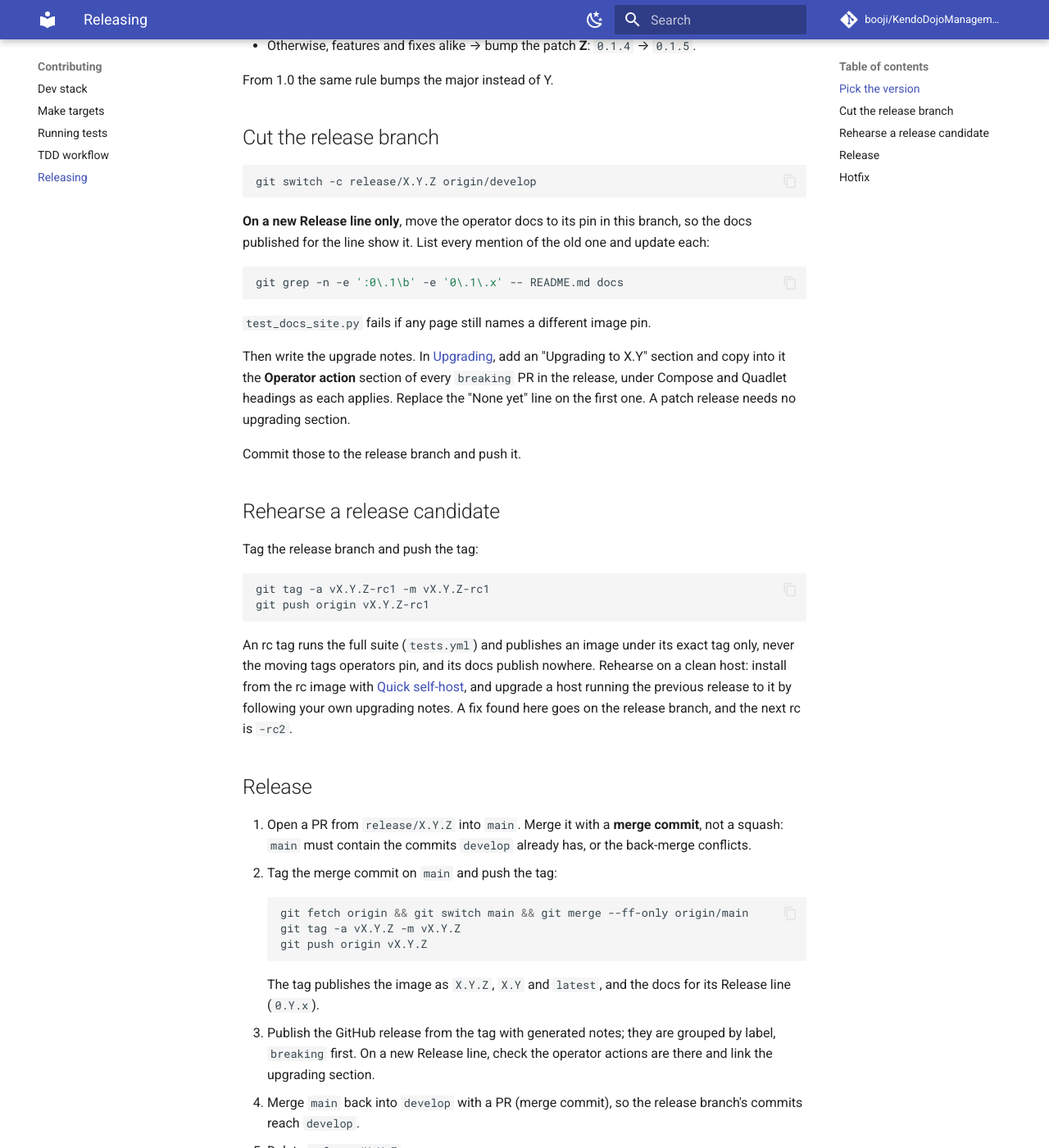
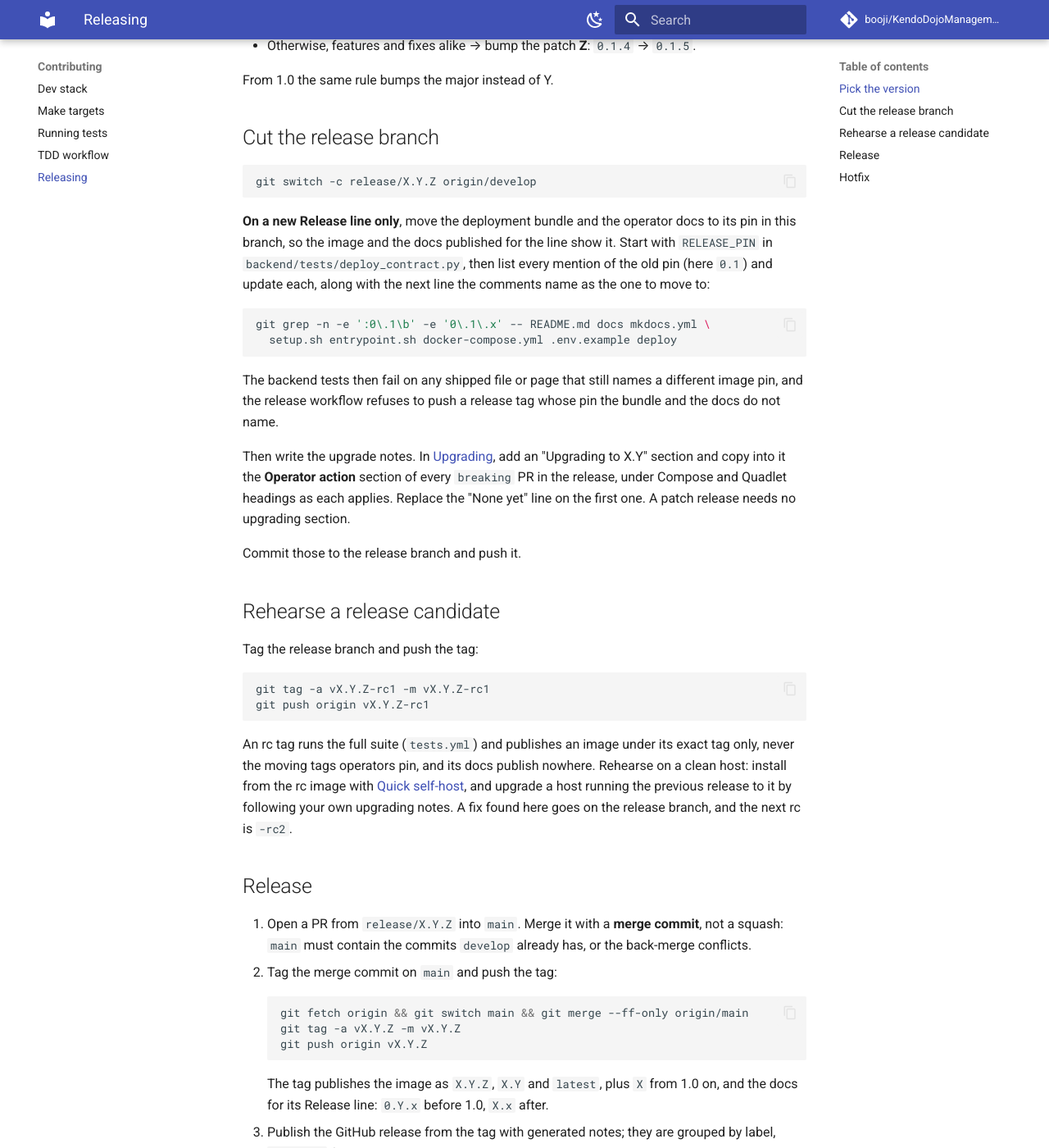
Before and after one commit to booji/KendoDojoManagement, an MkDocs documentation site: the page built from docs/contributing/releasing.md, in a window 1280 px wide and 1400 px high, scrolled down 926 px. Shown: the whole window at 82% size. Built offline with MkDocs 1.6.1 and Material for MkDocs 9.7.7, drawn with Linux system fonts in a browser that asks for light colours; comment, search, counter and statistics services are not loaded; the version menu is left out.

Commit message:
ci(release): refuse a release whose shipped files name another pin
release.yml gains a pin-check step (non-prerelease tags, before the
push) that fails, naming every stale line, if the bundle files, README
or docs name an image pin other than the one computed for the tag. The
tests run that step and take the pin from one place,
tests/deploy_contract.py, so a Release-line bump is one test edit and a
missed file can no longer pass CI or ship.

Also from review: CLAUDE.md CI facts and a trimmed branches section that
defers to CONTRIBUTING.md; glossary Release image / Breaking change
wording; "Release line" capitalised in config comments; docs.yml
concurrency comment; releasing.md tag list for 0.x and 1.x and a grep
widened to the bundle; an accurate test_secret_files docstring;
RELEASE_WORKFLOW defined before use.

Refs #548

````diff
--- a/docker-compose.yml
+++ b/docker-compose.yml
@@ -31,7 +31,7 @@ x-hardening: &hardening
 services:
   app:
     <<: *hardening
-    # Published release image, pinned by its release line (ADR-0004, ADR-0009):
+    # Published Release image, pinned by its Release line (ADR-0004, ADR-0009):
     # `:0.1` means fixes and features but no Breaking change. Override
     # KENDO_IMAGE in .env to move the pin deliberately, or to run an image you
     # built yourself (`make build` produces localhost/kendodojo:latest).
--- a/docs/contributing/releasing.md
+++ b/docs/contributing/releasing.md
@@ -39,15 +39,20 @@ From 1.0 the same rule bumps the major instead of Y.
 git switch -c release/X.Y.Z origin/develop
 ```
 
-**On a new Release line only**, move the operator docs to its pin in this
-branch, so the docs published for the line show it. List every mention of the
-old one and update each:
+**On a new Release line only**, move the deployment bundle and the operator
+docs to its pin in this branch, so the image and the docs published for the
+line show it. Start with `RELEASE_PIN` in `backend/tests/deploy_contract.py`,
+then list every mention of the old pin (here `0.1`) and update each, along with
+the next line the comments name as the one to move to:
 
 ```bash
-git grep -n -e ':0\.1\b' -e '0\.1\.x' -- README.md docs
+git grep -n -e ':0\.1\b' -e '0\.1\.x' -- README.md docs mkdocs.yml \
+  setup.sh entrypoint.sh docker-compose.yml .env.example deploy
 ```
 
-`test_docs_site.py` fails if any page still names a different image pin.
+The backend tests then fail on any shipped file or page that still names a
+different image pin, and the release workflow refuses to push a release tag
+whose pin the bundle and the docs do not name.
 
 Then write the upgrade notes. In [Upgrading](../install/upgrading.md), add an
 "Upgrading to X.Y" section and copy into it the **Operator action** section of
@@ -86,8 +91,9 @@ here goes on the release branch, and the next rc is `-rc2`.
     git push origin vX.Y.Z
     ```
 
-    The tag publishes the image as `X.Y.Z`, `X.Y` and `latest`, and the docs
-    for its Release line (`0.Y.x`).
+    The tag publishes the image as `X.Y.Z`, `X.Y` and `latest`, plus `X` from
+    1.0 on, and the docs for its Release line: `0.Y.x` before 1.0, `X.x`
+    after.
 
 3. Publish the GitHub release from the tag with generated notes; they are
    grouped by label, `breaking` first. On a new Release line, check the
````
Also changed, not shown: CLAUDE.md (+7 -7 lines), GLOSSARY.md (+2 -2 lines), docker-compose.test.yml (+2 -2 lines), 9 other files.
